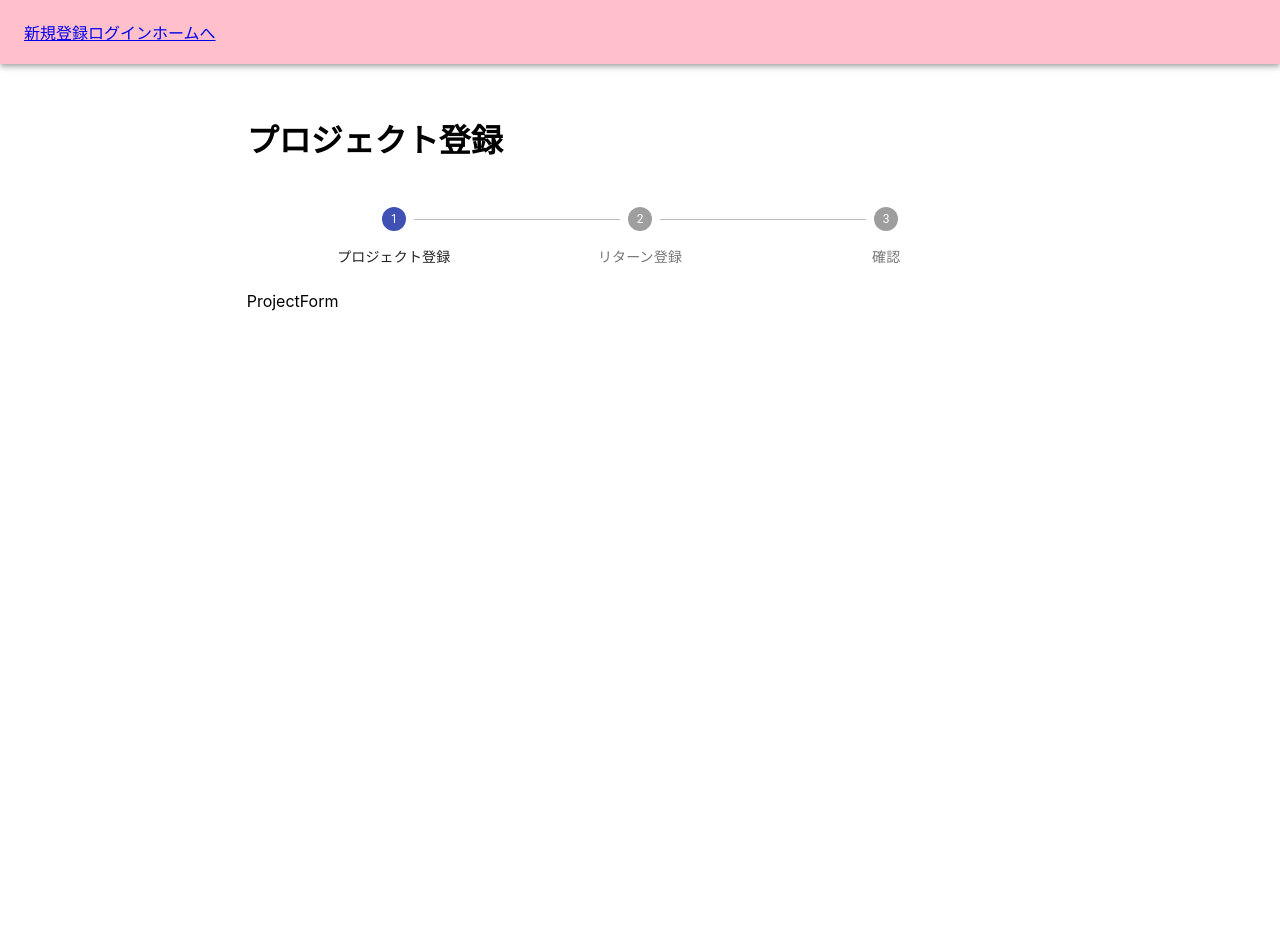
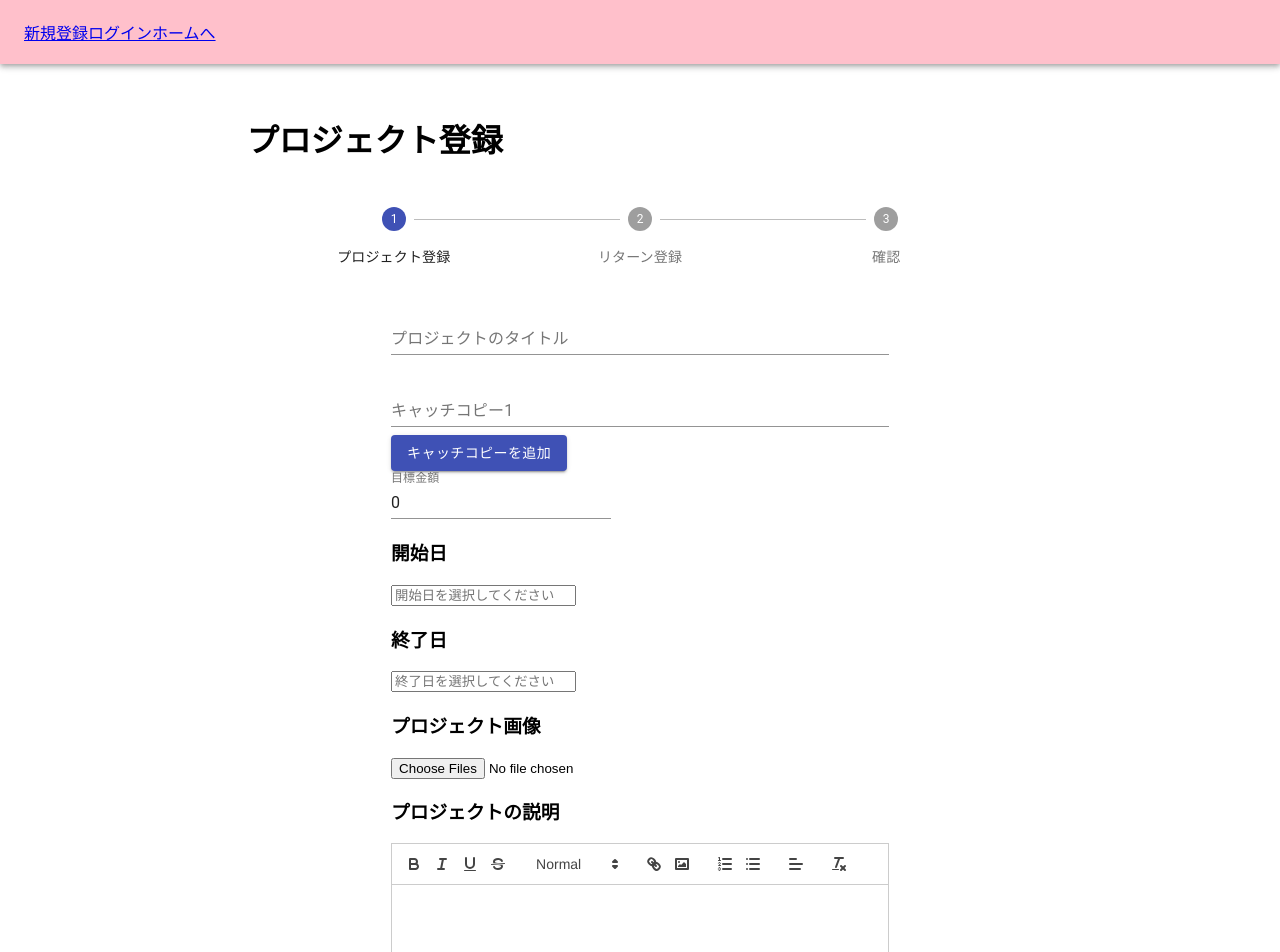
Before and after one commit to shomacafe/cf_app_front, a React (Create React App) app: page /new/project in a window 1280 px wide. Shown: the top 952 px of the page. Before the commit the page ends 800 px from the top, so only its background shows below. Built offline with nearby package versions, Linux system fonts and the light colour scheme; what axios-case-converter would draw is missing.

Commit message:
add プロジェクト作成機能のうちステップ1のプロジェクトフォームを実装

```diff
--- a/src/components/Header.jsx
+++ b/src/components/Header.jsx
@@ -7,8 +7,6 @@ import SignOutButton from './Auth/SignOutButton';
 
 const Header = () => {
   const { authenticated, uid } = useContext(AuthContext);
-
-  console.log('ヘッダーにおけるログイン状況:', authenticated)
 
   return (
     <AppBar position='static' style={{ background: "pink" }}>
--- a/src/components/Project/CreateProject.jsx
+++ b/src/components/Project/CreateProject.jsx
@@ -1,11 +1,38 @@
-import React, { useState } from 'react'
+import React, { createContext, useState, useEffect } from 'react'
 import { Stepper, Step, StepLabel } from '@material-ui/core'
 import ProjectForm from './ProjectForm'
 import ReturnForm from './ReturnForm'
 import ProjectConfirm from './ProjectConfirm'
 
+export const ProjectDataContext = createContext();
+export const ReturnDataContext = createContext();
+
 const CreateProject = () => {
   const [activeStep, setActiveStep] = useState(0);
+  const [projectFormData, setProjectFormData] = useState({
+    title: '',
+    catch_copies: [''],
+    goal_amount: 0,
+    start_date: '',
+    end_date: '',
+    project_images: [''],
+    description: '',
+  });
+  const [returnFormData, setReturnFormData] = useState({
+    returns: [
+      {
+        name: '',
+        description: '',
+        price: 0,
+        stock_count: 0
+      }
+    ]
+  });
+  const [imagePreviews, setImagePreviews] = useState([]);
+  const [apiImageFiles, setApiImageFiles] = useState([]);
+  const [returnImagePreviews, setReturnImagePreviews] = useState([]);
+  const [apiReturnImageFiles, setAipReturnImageFiles] = useState([]);
+  const [published, setPublished] = useState(false);
 
   const getSteps = () => {
     return ['プロジェクト登録', 'リターン登録', '確認'];
@@ -23,11 +50,11 @@ const CreateProject = () => {
   const renderStepContent = (stepIndex) => {
     switch (stepIndex) {
       case 0:
-        return <ProjectForm />;
+        return <ProjectForm  handleNext={handleNext}/>;
       case 1:
-        return <ReturnForm />;
+        return <ReturnForm handleNext={handleNext} handleBack={handleBack} />;
       case 2:
-        return <ProjectConfirm />;
+        return <ProjectConfirm handleBack={handleBack} />;
       default:
         return 'ステップが見つかりません。';
     }
@@ -43,7 +70,27 @@ const CreateProject = () => {
           </Step>
         ))}
       </Stepper>
-      {renderStepContent(activeStep, handleNext, handleBack)}
+      <ProjectDataContext.Provider value={{
+        projectFormData,
+        setProjectFormData,
+        imagePreviews,
+        setImagePreviews,
+        apiImageFiles,
+        setApiImageFiles,
+        published,
+        setPublished,
+      }}>
+        <ReturnDataContext.Provider value={{
+        returnFormData,
+        setReturnFormData,
+        apiReturnImageFiles,
+        setAipReturnImageFiles,
+        returnImagePreviews,
+        setReturnImagePreviews
+        }}>
+          {renderStepContent(activeStep)}
+        </ReturnDataContext.Provider>
+      </ProjectDataContext.Provider>
     </>
   )
 }
--- a/src/components/Project/ProjectForm.jsx
+++ b/src/components/Project/ProjectForm.jsx
@@ -1,8 +1,244 @@
-import React from 'react'
+import React, { useContext, useEffect } from 'react'
+import { Controller, useForm } from 'react-hook-form'
+import { Grid, Button, TextField } from '@material-ui/core';
+import { ProjectDataContext } from './CreateProject';
+import DatePicker from 'react-datepicker';
+import 'react-datepicker/dist/react-datepicker.css';
+import { ja } from 'date-fns/locale';
+import ReactQuill from 'react-quill';
+import 'react-quill/dist/quill.snow.css';
+import 'quill/dist/quill.core.css';
+import 'quill/dist/quill.snow.css';
 
-const ProjectForm = () => {
+
+
+const ProjectForm = ({ handleNext }) => {
+  const {
+    projectFormData,
+    setProjectFormData,
+    imagePreviews,
+    setImagePreviews,
+    apiImageFiles,
+    setApiImageFiles,
+  } = useContext(ProjectDataContext);
+  const {
+    control,
+    handleSubmit,
+    formState: { errors },
+    setValue,
+    watch,
+  } = useForm({
+    defaultValues: projectFormData,
+  });
+  const watchedFields = watch()
+
+
+
+  useEffect(() => {
+    setProjectFormData((prevProjectFormData) => ({
+      ...prevProjectFormData,
+      project_images: apiImageFiles,
+    }));
+  }, [apiImageFiles, setProjectFormData])
+
+  const onSubmit = (data) => {
+    data.description = projectFormData.desctiption;
+    data.project_images = apiImageFiles;
+    setProjectFormData(data)
+    console.log('プロジェクトフォーム「次へ」押下時', projectFormData)
+    handleNext();
+  };
+
+  // キャッチコピーのフィールド追加
+  const addCatchCopyField = () => {
+    const currentCatchCopies = watchedFields.catch_copies;
+    if (currentCatchCopies.length < 3) {
+      const newCatchCopies = [...currentCatchCopies, ''];
+      setValue('catch_copies', newCatchCopies);
+    }
+  };
+
+  // 画像選択時のハンドラー
+  const addProjectImage = (e) => {
+    const files = e.target.files;
+    const imageUrls = [];
+
+    for (let i = 0; i < files.length; i++) {
+      const imageUrl = URL.createObjectURL(files[i]);
+      imageUrls.push(imageUrl);
+    }
+
+    setImagePreviews((prevImagePreviews) => [...prevImagePreviews, ...imageUrls]);
+    setApiImageFiles((prevApiImageFiles) => [...prevApiImageFiles, ...files]);
+  };
+
+  // 画像削除時のハンドラー
+  const removeProjectImage = (index) => {
+    setImagePreviews((prevImagePreviews) => {
+      return prevImagePreviews.filter((_, i) => i !== index);
+    })
+
+    setApiImageFiles((prevApiImageFiles) => {
+      return prevApiImageFiles.filter((_, i) => i !== index);
+    })
+  };
+
   return (
-    <div>ProjectForm</div>
+    <Grid container spacing={10}>
+      <Grid item sm={2} />
+      <Grid item lg={8} sm={8}>
+        <form onSubmit={handleSubmit(onSubmit)}>
+          {/* タイトル */}
+          <Controller
+            name="title"
+            control={control}
+            rules={{required:  'タイトルを入力してください'}}
+            render={({field}) => (
+              <TextField
+                {...field}
+                label='プロジェクトのタイトル'
+                fullWidth
+                margin='normal'
+                error={!!errors.title}
+                placeholder="プロジェクトのタイトルを入力してください"
+                helperText={errors.title?.message}
+              />
+            )}
+          />
+          {/* キャッチコピー */}
+          <Controller
+            name="catch_copies"
+            control={control}
+            rules={{
+              required: '少なくとも1つのキャッチコピーが必要です',
+              validate: (value) => {
+                if(value.length === 0) {
+                  return 'キャッチコピー1は必須です';
+                }
+                if (value.length > 3) {
+                  return 'キャッチコピーは最大3つまでです';
+                }
+                return true;
+              },
+            }}
+            render={({ field }) => (
+              <div>
+                {field.value.map((copy, index) => (
+                  <TextField
+                    key={index}
+                    value={copy}
+                    onChange={(e) => {
+                      const newCatchCopies = [...field.value];
+                      newCatchCopies[index] = e.target.value;
+                      field.onChange(newCatchCopies);
+                    }}
+                    label={`キャッチコピー${index + 1}`}
+                    fullWidth
+                    margin="normal"
+                    placeholder={`キャッチコピー${index + 1}を入力してください`}
+                    error={!!errors.catch_copies?.[index]}
+                    helperText={errors.catch_copies?.[index]?.message}
+                  />
+                ))}
+                {errors.catch_copies && <p style={{ color: 'red' }}>{errors.catch_copies.message}</p>}
+                <Button type="button" disabled={field.value.length >= 3} onClick={addCatchCopyField} variant="contained" color="primary">
+                  キャッチコピーを追加
+                </Button>
+              </div>
+            )}
+          />
+          {/* 目標金額 goal_amount */}
+          <Controller
+            name="goal_amount"
+            control={control}
+            rules={{required: '目標金額は必須です'}}
+            render={({field}) => (
+              <TextField
+                {...field}
+                label="目標金額"
+                type="number"
+                error={!!errors.goal_amount}
+                placeholder="目標金額を入力してください"
+                helperText={errors.goal_amount?.message}
+              />
+            )}
+          />
+          {/* 開始日 start_date */}
+          <Controller
+            name="start_date"
+            control={control}
+            render={({field}) => (
+              <div>
+                <h3>開始日</h3>
+                <DatePicker
+                  selected={watchedFields.start_date}
+                  onChange={(date) => field.onChange(date)}
+                  locale={ja}
+                  dateFormat="yyyy/MM/dd"
+                  placeholderText="開始日を選択してください"
+                />
+              </div>
+            )}
+          />
+          {/* 終了日 end_date */}
+          <Controller
+            name="end_date"
+            control={control}
+            render={({field}) => (
+              <div>
+                <h3>終了日</h3>
+                <DatePicker
+                  selected={watchedFields.end_date}
+                  onChange={(date) => field.onChange(date)}
+                  locale={ja}
+                  dateFormat="yyyy/MM/dd"
+                  placeholderText="終了日を選択してください"
+                />
+              </div>
+            )}
+          />
+          {/* プロジェクト画像 roject_images */}
+          <div>
+            <h3>プロジェクト画像</h3>
+            <input type='file' multiple onChange={addProjectImage} />
+          </div>
+          {imagePreviews.map((imageUrl, index) => (
+            <div key={index}>
+              <img src={imageUrl} alt={`プレビュー${index + 1}`} style={{ width: '200px', height: '200px' }} />
+              <button type='button' onClick={() => removeProjectImage(index)}>削除</button>
+            </div>
+          ))}
+          {/* プロジェクト説明 */}
+          <div style={{ marginBottom: '60px' }}>
+            <h3>プロジェクトの説明</h3>
+            <ReactQuill
+              theme='snow'
+              value={projectFormData.desctiption}
+              onChange={(value) =>
+                setProjectFormData((prevProjectFormData) => ({
+                  ...prevProjectFormData,
+                  desctiption: value,
+                }))
+              }
+              style={{height: '800px'}}
+              modules={{
+                toolbar: [
+                  ['bold', 'italic', 'underline', 'strike'],
+                  [{ header: [1, 2, 3, 4, 5, 6, false] }],
+                  ['link', 'image'],
+                  [{ list: 'ordered' }, { list: 'bullet' }],
+                  [{ align: [] }],
+                  ['clean'],
+                ],
+              }}
+            />
+          </div>
+          <Button type='submit' variant='contained' color='primary'>
+            次へ
+          </Button>
+        </form>
+      </Grid>
+    </Grid>
   )
 }
 
```
